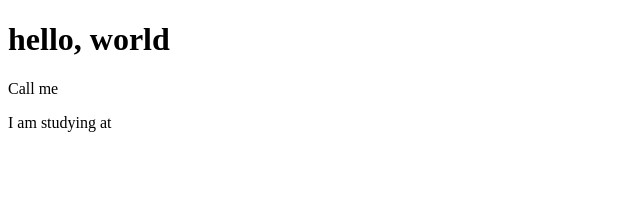
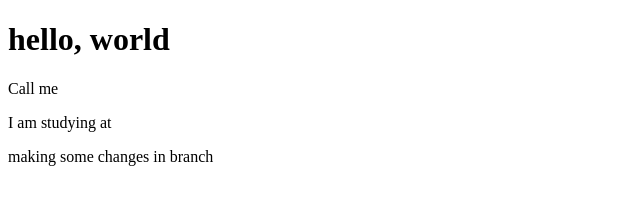
Before and after one commit to sultanowaiz99/ProDigi, a plain HTML site: page index.html in a window 1280 px wide. Shown: the whole page, without its empty margins (0-640 px from the left). Drawn offline with Linux system fonts and the light colour scheme.

Commit message:
branch changed

```diff
--- a/index.html
+++ b/index.html
@@ -7,5 +7,6 @@
     <h1>hello, world</h1>
     <p>Call me <name></p>
     <p>I am studying <course> at <college></p>
+      <p>making some changes in branch </p>
   </body>
 </html>
```
